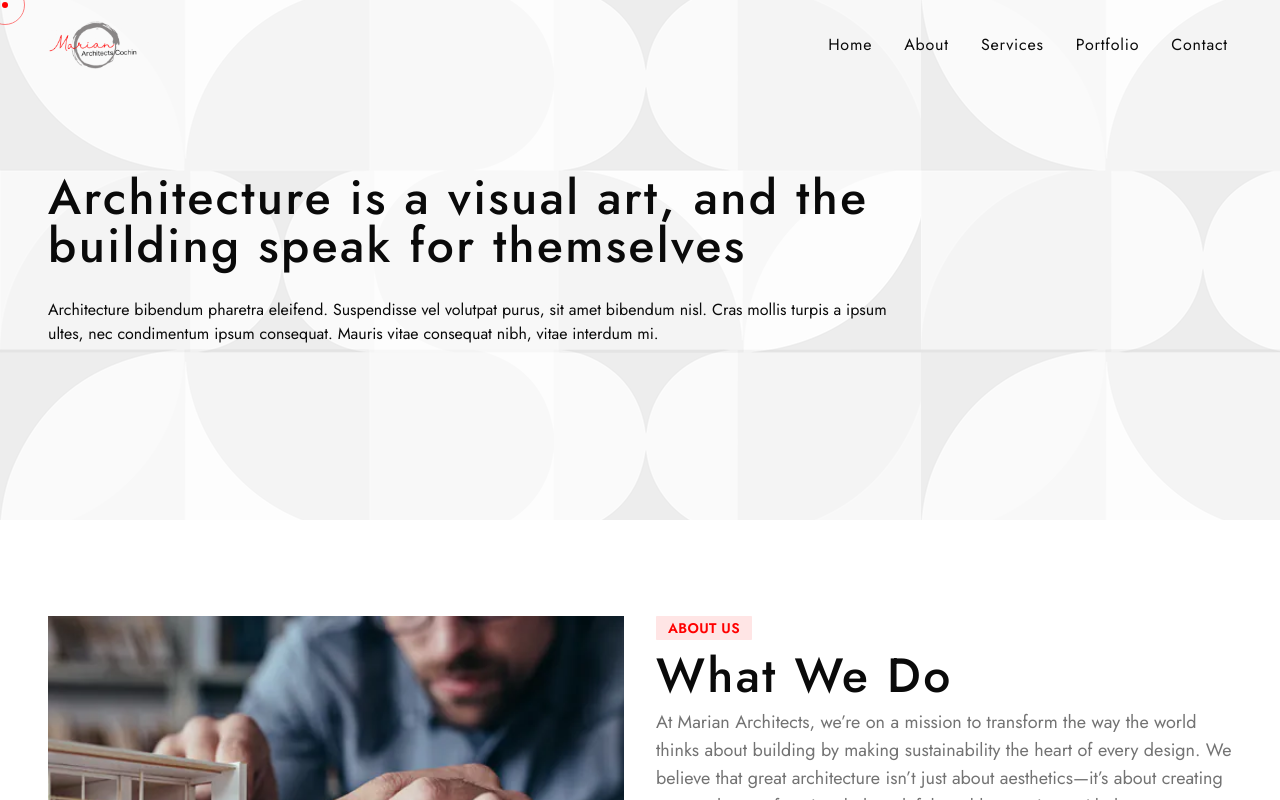
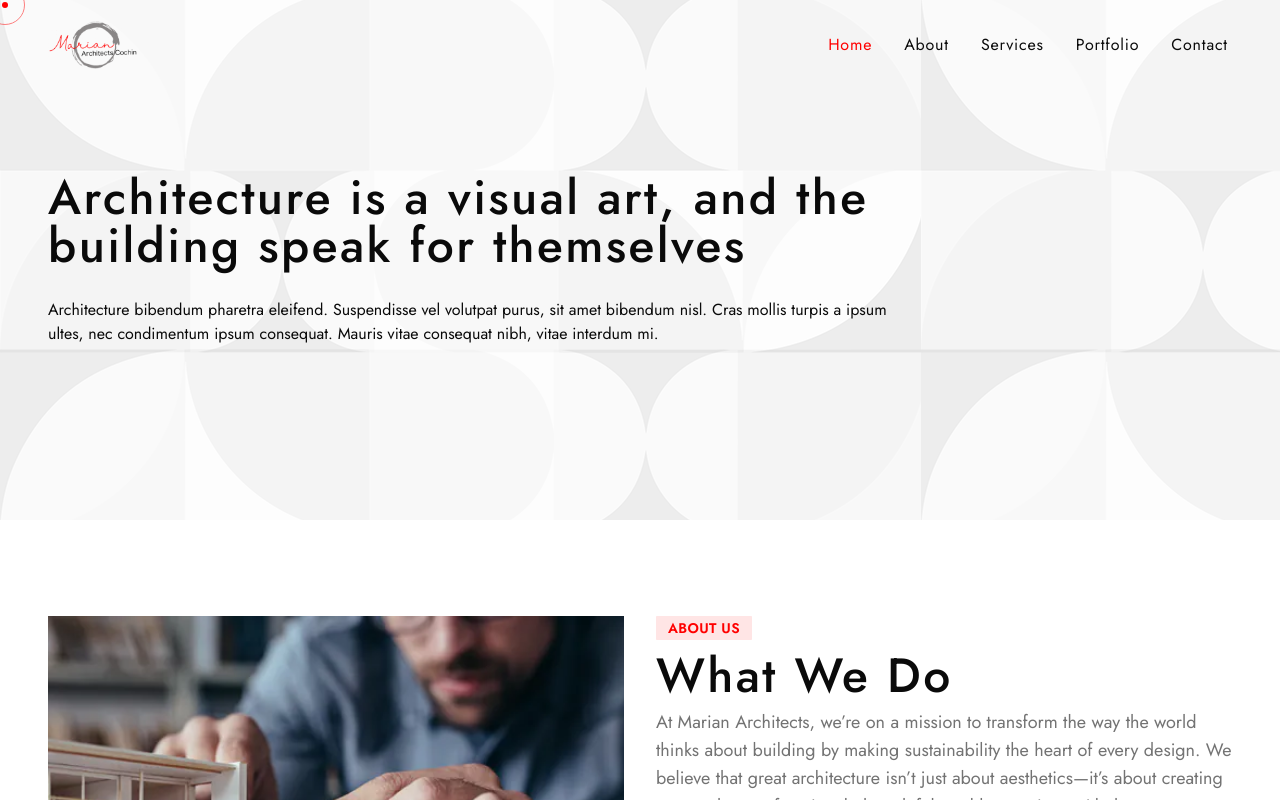
Before and after one commit to ponnu9841/marian-architect, a Next.js app: page / in a window 1280 px wide. Shown: the top 800 px of the page. Built offline with nearby package versions, Linux system fonts and the light colour scheme.

Commit message:
Adds Lazy load to image

```diff
--- a/src/components/layout/header.tsx
+++ b/src/components/layout/header.tsx
@@ -10,6 +10,7 @@ import {
 } from "@/components/ui/sheet";
 import { Button } from "@/components/ui/button";
 import { Menu } from "lucide-react";
+import { useRouter } from "next/router";
 
 const navItems = [
 	{ name: "Home", link: "/" },
@@ -22,6 +23,7 @@ const navItems = [
 export default function Header() {
 	const headerRef = useRef<HTMLDivElement | null>(null);
 	const [isOpen, setIsOpen] = useState(false);
+	const router = useRouter();
 	useEffect(() => {
 		// const windowHeight = window.innerHeight;
 		const handleScroll = () => {
@@ -71,7 +73,7 @@ export default function Header() {
 									<Link
 										key={item.name}
 										href={item.link}
-										className="inline-flex items-center px-1 text-base tracking-wider hover:text-primary trnsition-all duration-300"
+										className={`inline-flex items-center px-1 text-base tracking-wider hover:text-primary trnsition-all duration-300 ${router.pathname === item.link ? "text-primary" : ""}`}
 									>
 										{item.name}
 									</Link>
--- a/src/components/ui/Image.tsx
+++ b/src/components/ui/Image.tsx
@@ -12,7 +12,7 @@ type NextImageProps = {
 };
 
 export default function NextImage(props: NextImageProps) {
-	const { src, alt = "", className, priority = true, imageClassName, onClick } = props;
+	const { src, alt = "", className, priority = false, imageClassName, onClick } = props;
 	return (
 		<div className={cn("relative w-full h-full", className)} onClick={onClick}>
 			<Image
--- a/src/pages/index.tsx
+++ b/src/pages/index.tsx
@@ -4,7 +4,6 @@ import Banner from "@/components/section/banner";
 import Contact from "@/components/section/contact";
 import Portfolio from "@/components/section/portfolio";
 import Services from "@/components/section/services/services2";
-// import Works from "@/components/section/works";
 import { contactData, services } from "@/dummy-data";
 
 export default function Home() {
```
